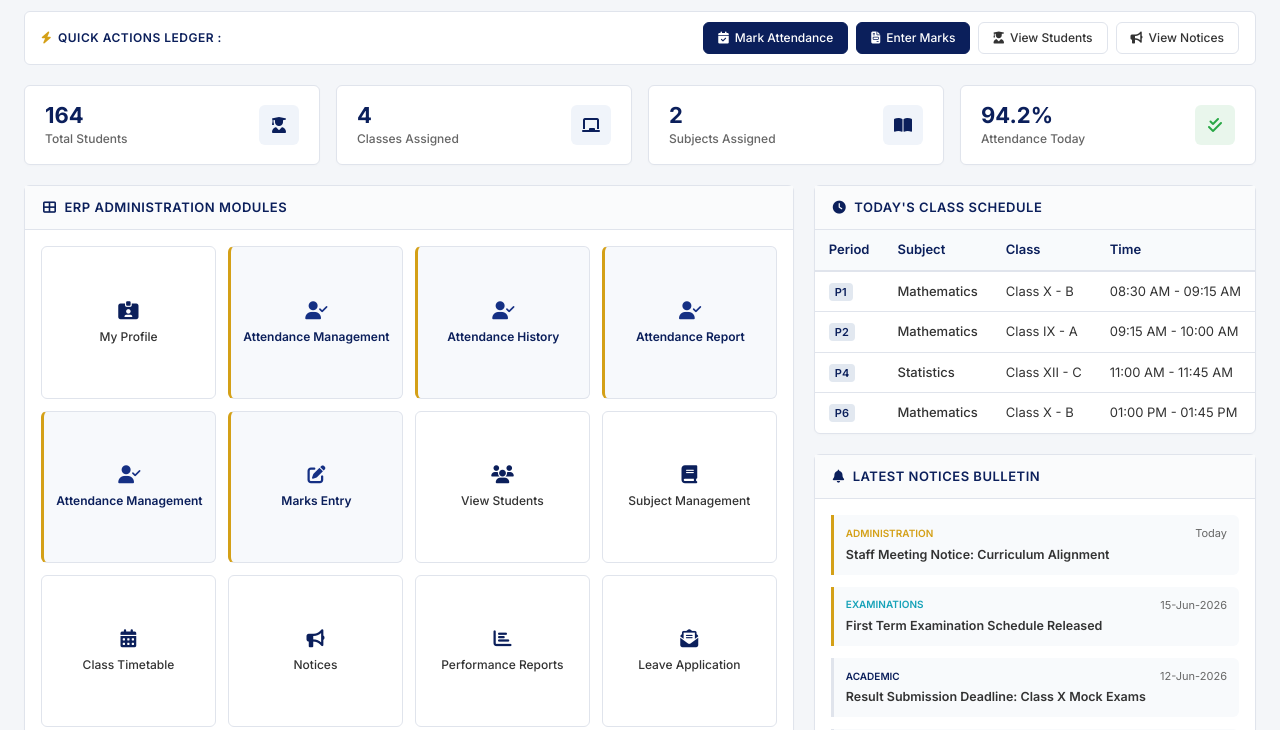
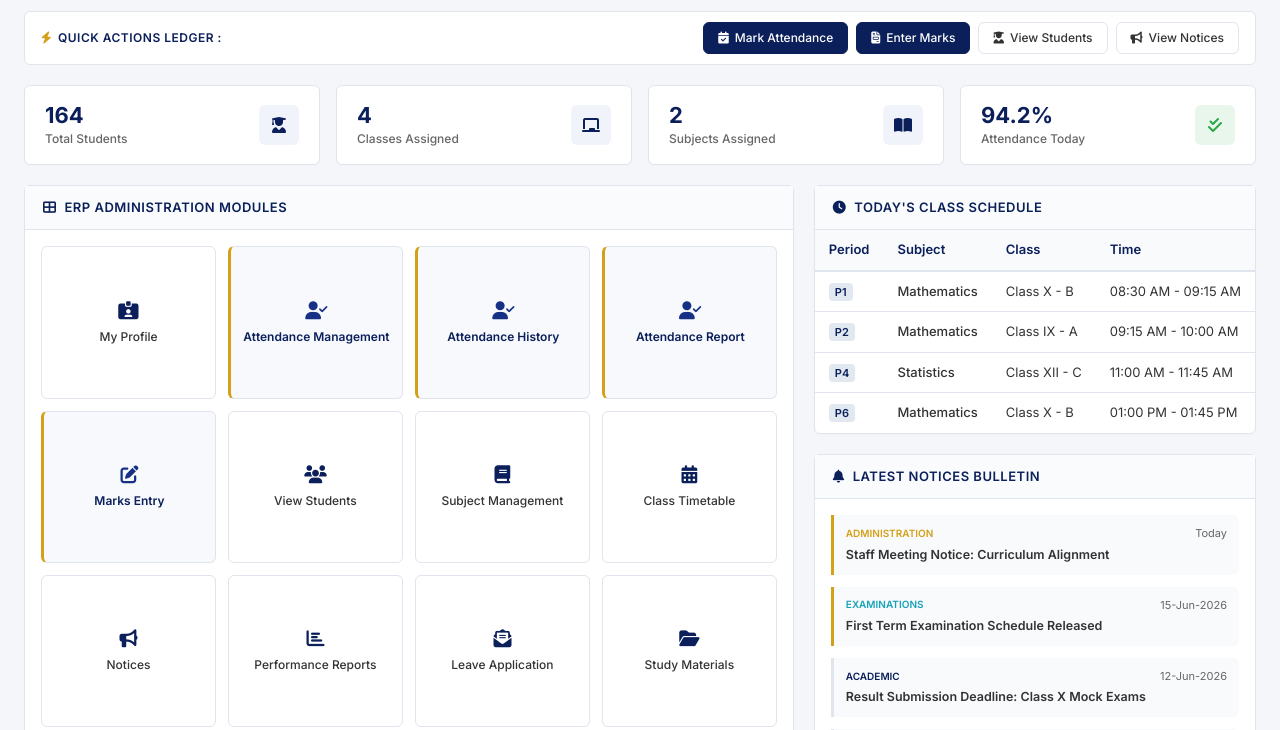
Before and after one commit to rampratap008921/Rs-Public-School, a plain HTML site: page teacher-dashboard.html in a window 1280 px wide. Shown: the part 70-800 px from the top of the page. Drawn offline with Linux system fonts and the light colour scheme.

Commit message:
Update teacher-dashboard.html

```diff
--- a/teacher-dashboard.html
+++ b/teacher-dashboard.html
@@ -634,10 +634,6 @@
                             <i class="fas fa-user-check"></i>
                             <span>Attendance Report</span>
                         </a>
-                        <a href="attendance-entry.html" class="module-item-card highlight-core">
-                            <i class="fas fa-user-check"></i>
-                            <span>Attendance Management</span>
-                        </a>
                         <a href="marks-entry.html" class="module-item-card highlight-core">
                             <i class="fas fa-pen-to-square"></i>
                             <span>Marks Entry</span>
```
